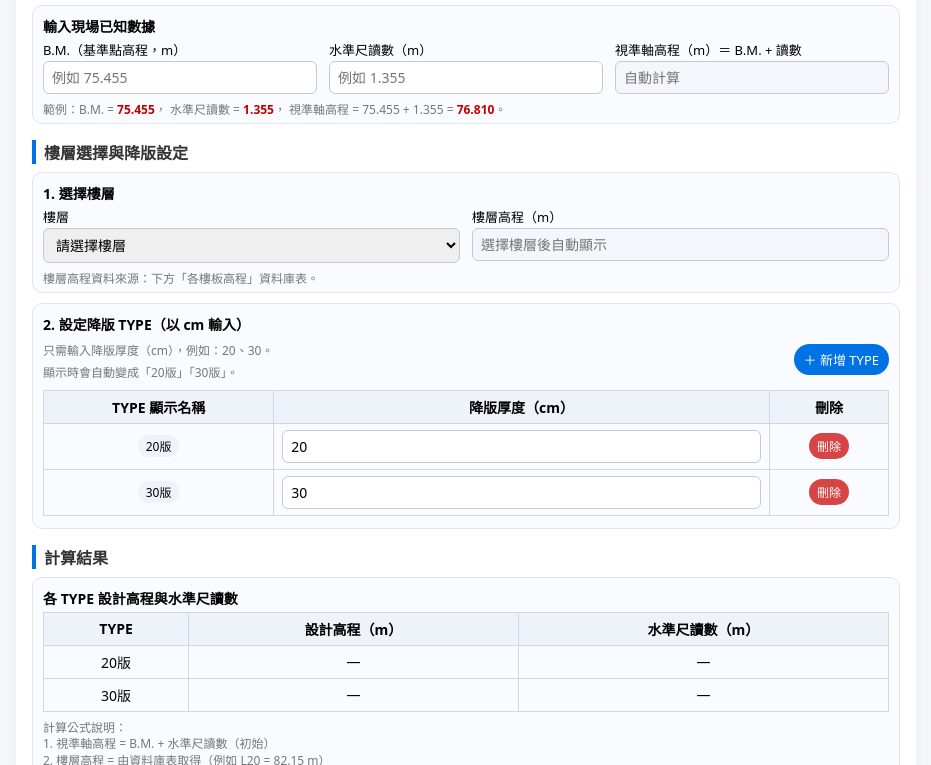
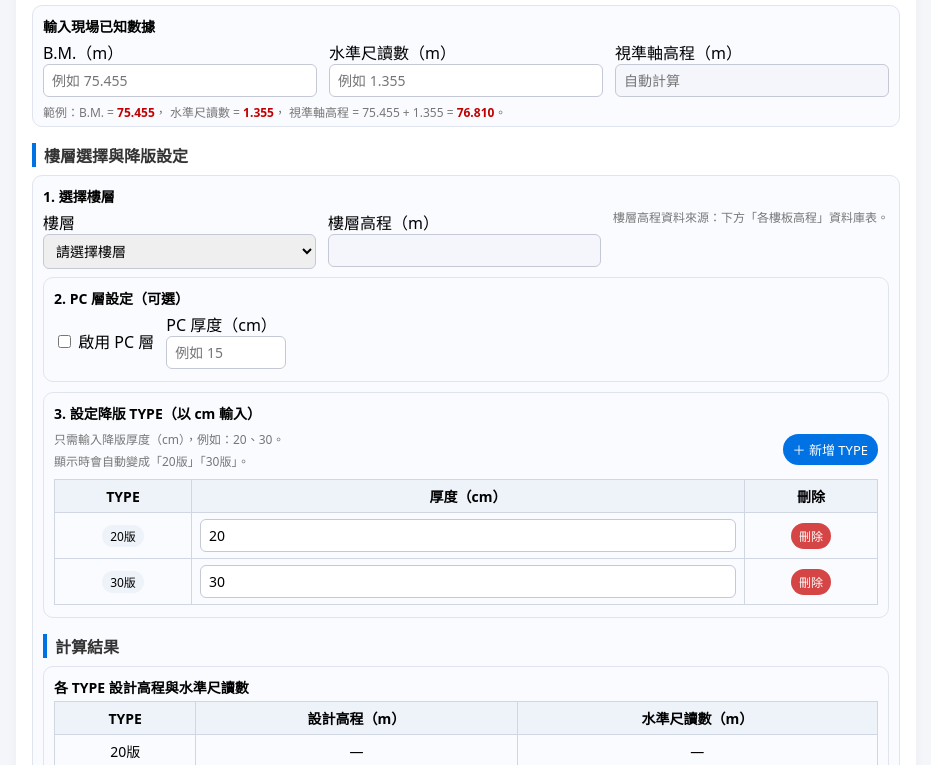
Before and after one commit to dollosc/Template-Elevation-Computer, a plain HTML site: page index.html in a window 1280 px wide. Shown: the part 113-878 px from the top of the page, without its empty margins (174-1105 px from the left). Drawn offline with Linux system fonts and the light colour scheme.

Commit message:
Add files via upload

```diff
--- a/index.html
+++ b/index.html
@@ -2,253 +2,65 @@
 <html lang="zh-Hant">
 <head>
 <meta charset="UTF-8" />
-  <title>降版高程計算 v2</title>
+<title>Floor Calc</title>
 <meta name="viewport" content="width=device-width, initial-scale=1" />
 <style>
-    * {
-      box-sizing: border-box;
-      font-family: system-ui, -apple-system, BlinkMacSystemFont, "Segoe UI",
-        "Noto Sans TC", sans-serif;
-    }
-
-    body {
-      margin: 0;
-      padding: 16px;
-      background: #f4f6fa;
-    }
-
-    .container {
-      max-width: 900px;
-      margin: 0 auto;
-      background: #ffffff;
-      border-radius: 12px;
-      padding: 16px;
-      box-shadow: 0 4px 12px rgba(0, 0, 0, 0.04);
-    }
-
-    h1 {
-      font-size: 20px;
-      margin: 0 0 12px;
-      text-align: center;
-    }
-
-    .section-title {
-      font-weight: 700;
-      margin: 16px 0 8px;
-      color: #333;
-      border-left: 4px solid #0072e3;
-      padding-left: 8px;
-      font-size: 16px;
-    }
-
-    table {
-      width: 100%;
-      border-collapse: collapse;
-      margin-bottom: 8px;
-      font-size: 14px;
-    }
-
-    th, td {
-      border: 1px solid #d0d7e2;
-      padding: 6px 8px;
-      text-align: center;
-      white-space: nowrap;
-    }
-
-    th {
-      background: #eef2f9;
-      font-weight: 600;
-    }
-
-    input[type="number"],
-    select {
-      width: 100%;
-      padding: 6px 8px;
-      border-radius: 6px;
-      border: 1px solid #c4c9d5;
-      font-size: 14px;
-    }
-
-    input[readonly] {
-      background: #f5f6fb;
-    }
-
-    .note {
-      font-size: 12px;
-      color: #777;
-      line-height: 1.4;
-    }
-
-    .btn {
-      padding: 6px 10px;
-      border-radius: 999px;
-      border: none;
-      font-size: 13px;
-      cursor: pointer;
-      background: #0072e3;
-      color: #fff;
-    }
-
-    .btn-sm {
-      padding: 4px 8px;
-      font-size: 12px;
-    }
-
-    .btn-danger {
-      background: #d64545;
-    }
-
-    .btn:active {
-      transform: scale(0.97);
-    }
-
-    .chip {
-      display: inline-block;
-      padding: 2px 8px;
-      border-radius: 999px;
-      background: #eef2f9;
-      font-size: 12px;
-    }
-
-    .field-row {
-      display: flex;
-      gap: 12px;
-      flex-wrap: wrap;
-      margin-bottom: 8px;
-    }
-
-    .field {
-      flex: 1 1 140px;
-      min-width: 0;
-    }
-
-    .field label {
-      display: block;
-      font-size: 13px;
-      margin-bottom: 2px;
-    }
-
-    .highlight {
-      color: #c00000;
-      font-weight: 600;
-    }
-
-    .card {
-      border-radius: 10px;
-      border: 1px solid #e0e4ef;
-      padding: 10px 10px 4px;
-      margin-bottom: 10px;
-      background: #fafbff;
-    }
-
-    .card-title {
-      font-size: 14px;
-      font-weight: 600;
-      margin-bottom: 4px;
-    }
-
-    .text-left {
-      text-align: left;
-    }
-
-    /* 讓表格在小螢幕可以橫向捲動 */
-    .table-wrapper {
-      width: 100%;
-      overflow-x: auto;
-    }
-
-    @media (min-width: 768px) {
-      body {
-        padding: 24px;
-      }
-      h1 {
-        font-size: 22px;
-      }
-    }
+*{box-sizing:border-box;font-family:system-ui,-apple-system,BlinkMacSystemFont,"Segoe UI","Noto Sans TC",sans-serif;}
+body{margin:0;padding:16px;background:#f4f6fa;}
+.container{max-width:900px;margin:0 auto;background:#fff;border-radius:12px;padding:16px;box-shadow:0 4px 12px rgba(0,0,0,.04);}h1{text-align:center;font-size:20px;margin-bottom:12px;}
+.section-title{font-weight:700;margin:16px 0 8px;color:#333;border-left:4px solid #0072e3;padding-left:8px;font-size:16px;}
+table{width:100%;border-collapse:collapse;font-size:14px;margin-bottom:8px;}th,td{border:1px solid #d0d7e2;padding:6px 8px;text-align:center;white-space:nowrap;}th{background:#eef2f9;font-weight:600;}
+input[type=number],select{width:100%;padding:6px 8px;border-radius:6px;border:1px solid #c4c9d5;font-size:14px;}input[readonly]{background:#f5f6fb;}
+.btn{padding:6px 10px;border-radius:999px;border:0;cursor:pointer;background:#0072e3;color:#fff;font-size:13px;}
+.btn-sm{padding:4px 8px;font-size:12px;}.btn-danger{background:#d64545;}
+.note{font-size:12px;color:#777;line-height:1.4;}.field-row{display:flex;gap:12px;flex-wrap:wrap;margin-bottom:8px;}
+.field{flex:1 1 140px;min-width:0;}.chip{display:inline-block;background:#eef2f9;padding:2px 8px;border-radius:999px;font-size:12px;}
+.table-wrapper{overflow-x:auto;width:100%;} .card{background:#fafbff;border:1px solid #e0e4ef;border-radius:10px;padding:10px 10px 4px;margin-bottom:10px;} .card-title{font-size:14px;font-weight:600;margin-bottom:4px;}.text-left{text-align:left;}.highlight{color:#c00000;font-weight:600;}
 </style>
 </head>
 <body>
 <div class="container">
-    <h1>樓板高程計算機</h1>
+<h1>Floor Calc</h1>
 
-    <!-- EL 區 -->
+<!-- EL -->
 <div class="section-title">EL</div>
 <div class="card">
 <div class="card-title">輸入現場已知數據</div>
 <div class="field-row">
-        <div class="field">
-          <label>B.M.（基準點高程，m）</label>
-          <input
-            type="number"
-            id="bmInput"
-            step="0.001"
-            placeholder="例如 75.455"
-          />
+<div class="field"><label>B.M.（m）</label><input type="number" id="bmInput" step="0.001" placeholder="例如 75.455"></div>
+<div class="field"><label>水準尺讀數（m）</label><input type="number" id="staffInput" step="0.001" placeholder="例如 1.355"></div>
+<div class="field"><label>視準軸高程（m）</label><input type="number" id="instrumentHeight" readonly placeholder="自動計算"></div>
 </div>
-        <div class="field">
-          <label>水準尺讀數（m）</label>
-          <input
-            type="number"
-            id="staffInput"
-            step="0.001"
-            placeholder="例如 1.355"
-          />
+<div class="note">範例：B.M. = <span class="highlight">75.455</span>， 水準尺讀數 = <span class="highlight">1.355</span>， 視準軸高程 = 75.455 + 1.355 = <span class="highlight">76.810</span>。</div>
 </div>
-        <div class="field">
-          <label>視準軸高程（m）＝ B.M. + 讀數</label>
-          <input
-            type="number"
-            id="instrumentHeight"
-            step="0.001"
-            readonly
-            placeholder="自動計算"
-          />
+
+<!-- 樓層 -->
+<div class="section-title">樓層選擇與降版設定</div>
+<div class="card">
+<div class="card-title">1. 選擇樓層</div>
+<div class="field-row">
+<div class="field"><label>樓層</label>
+<select id="floorSelect">
+<option value="">請選擇樓層</option>
+<option value="LB2">LB2</option><option value="LB1">LB1</option><option value="GL">GL</option>
+<option value="L10">L10</option><option value="L20">L20</option><option value="L30">L30</option>
+<option value="L40">L40</option><option value="LRF">LRF</option>
+</select></div>
+<div class="field"><label>樓層高程（m）</label><input type="number" id="floorElevation" readonly></div>
+<div class="note">樓層高程資料來源：下方「各樓板高程」資料庫表。</div>
 </div>
-      </div>
-      <div class="note">
-        範例：B.M. = <span class="highlight">75.455</span>，
-        水準尺讀數 = <span class="highlight">1.355</span>，
-        視準軸高程 = 75.455 + 1.355 = <span class="highlight">76.810</span>。
+<!-- PC 層設定 -->
+<div class="card">
+<div class="card-title">2. PC 層設定（可選）</div>
+<div class="field-row" style="align-items:center;">
+<label><input type="checkbox" id="pcEnabled"> 啟用 PC 層</label>
+<div class="field" style="max-width:120px;"><label>PC 厚度（cm）</label><input type="number" id="pcValue" step="1" placeholder="例如 15"></div>
 </div>
 </div>
 
-    <!-- 樓層 & TYPE 設定 -->
-    <div class="section-title">樓層選擇與降版設定</div>
-
+<!-- TYPE -->
 <div class="card">
-      <div class="card-title">1. 選擇樓層</div>
-      <div class="field-row">
-        <div class="field">
-          <label>樓層</label>
-          <select id="floorSelect">
-            <option value="">請選擇樓層</option>
-            <option value="LB2">LB2</option>
-            <option value="LB1">LB1</option>
-            <option value="GL">GL</option>
-            <option value="L10">L10</option>
-            <option value="L20">L20</option>
-            <option value="L30">L30</option>
-            <option value="L40">L40</option>
-            <option value="LRF">LRF</option>
-          </select>
-        </div>
-        <div class="field">
-          <label>樓層高程（m）</label>
-          <input
-            type="number"
-            id="floorElevation"
-            readonly
-            placeholder="選擇樓層後自動顯示"
-          />
-        </div>
-      </div>
-      <div class="note">
-        樓層高程資料來源：下方「各樓板高程」資料庫表。
-      </div>
-    </div>
-
-    <div class="card">
-      <div class="card-title">2. 設定降版 TYPE（以 cm 輸入）</div>
+<div class="card-title">3. 設定降版 TYPE（以 cm 輸入）</div>
 <div class="field-row" style="align-items: center;">
   <div class="field" style="flex: 1 1 auto;">
     <span class="note text-left">
@@ -258,41 +70,18 @@
   </div>
   <button class="btn" id="addTypeBtn" type="button">＋ 新增 TYPE</button>
 </div>
-
-      <div class="table-wrapper">
-        <table>
-          <thead>
-            <tr>
-              <th>TYPE 顯示名稱</th>
-              <th>降版厚度（cm）</th>
-              <th>刪除</th>
-            </tr>
-          </thead>
-          <tbody id="typeTableBody">
-            <!-- 由 JS 動態產生 -->
-          </tbody>
-        </table>
-      </div>
+<div class="table-wrapper"><table>
+<thead><tr><th>TYPE</th><th>厚度（cm）</th><th>刪除</th></tr></thead>
+<tbody id="typeTableBody"></tbody></table></div>
 </div>
 
-    <!-- 計算結果 -->
+<!-- 結果 -->
 <div class="section-title">計算結果</div>
-    <div class="card">
-      <div class="card-title">各 TYPE 設計高程與水準尺讀數</div>
-      <div class="table-wrapper">
-        <table>
-          <thead>
-            <tr>
-              <th>TYPE</th>
-              <th>設計高程（m）</th>
-              <th>水準尺讀數（m）</th>
-            </tr>
-          </thead>
-          <tbody id="resultBody">
-            <!-- 由 JS 動態產生 -->
-          </tbody>
-        </table>
-      </div>
+<div class="card"><div class="card-title">各 TYPE 設計高程與水準尺讀數</div>
+<div class="table-wrapper"><table>
+<thead><tr><th>TYPE</th><th>設計高程（m）</th><th>水準尺讀數（m）</th></tr></thead>
+<tbody id="resultBody"></tbody>
+</table></div>
 <div class="note text-left">
   計算公式說明：<br />
   1. 視準軸高程 = B.M. + 水準尺讀數（初始）<br />
@@ -302,17 +91,10 @@
   5. 水準尺讀數 = 視準軸高程 − 設計高程
 </div>
 </div>
-
-    <!-- 樓板高程資料庫（放在最下方，手機往下滑就看得到） -->
+<!-- 資料庫 -->
 <div class="section-title">各樓板高程（資料庫）</div>
-    <div class="table-wrapper">
-      <table>
-        <thead>
-          <tr>
-            <th>樓層</th>
-            <th>高程（m）</th>
-          </tr>
-        </thead>
+<div class="table-wrapper"><table>
+<thead><tr><th>樓層</th><th>高程（m）</th></tr></thead>
 <tbody>
 <tr><td>LB2</td><td data-floor="LB2">65.400</td></tr>
 <tr><td>LB1</td><td data-floor="LB1">69.150</td></tr>
@@ -322,202 +104,83 @@
 <tr><td>L30</td><td data-floor="L30">88.600</td></tr>
 <tr><td>L40</td><td data-floor="L40">98.600</td></tr>
 <tr><td>LRF</td><td data-floor="LRF">107.100</td></tr>
-        </tbody>
-      </table>
-    </div>
-    <div class="note">
-      ※ 若未來高程有變更，再麻煩私訊做修正，謝謝!
-    </div>
+</tbody></table></div>
+<div class="note">※ 若未來高程有變更，再麻煩私訊做修正，謝謝!</div>
+
 </div>
 
 <script>
-    // 樓層高程資料庫（需與下方表格一致）
-    const floorData = {
-      LB2: 65.4,
-      LB1: 69.15,
-      GL: 74.0,
-      L10: 75.2,
-      L20: 82.15,
-      L30: 88.6,
-      L40: 98.6,
-      LRF: 107.1,
-    };
+const floorData={LB2:65.4,LB1:69.15,GL:74,L10:75.2,L20:82.15,L30:88.6,L40:98.6,LRF:107.1};
+let types=[{id:1,cm:20},{id:2,cm:30}],nextTypeId=3;
 
-    // TYPE 陣列：以 cm 為單位
-    let types = [
-      { id: 1, cm: 20 },
-      { id: 2, cm: 30 },
-    ];
-    let nextTypeId = 3;
+const bmInput=document.getElementById("bmInput");
+const staffInput=document.getElementById("staffInput");
+const instrumentInput=document.getElementById("instrumentHeight");
+const floorSelect=document.getElementById("floorSelect");
+const floorElevationInput=document.getElementById("floorElevation");
+const typeTableBody=document.getElementById("typeTableBody");
+const resultBody=document.getElementById("resultBody");
+const addTypeBtn=document.getElementById("addTypeBtn");
+const pcEnabled=document.getElementById("pcEnabled");
+const pcValue=document.getElementById("pcValue");
 
-    const bmInput = document.getElementById("bmInput");
-    const staffInput = document.getElementById("staffInput");
-    const instrumentInput = document.getElementById("instrumentHeight");
-    const floorSelect = document.getElementById("floorSelect");
-    const floorElevationInput = document.getElementById("floorElevation");
-    const typeTableBody = document.getElementById("typeTableBody");
-    const resultBody = document.getElementById("resultBody");
-    const addTypeBtn = document.getElementById("addTypeBtn");
+function toNum(v){const n=parseFloat(v);return isNaN(n)?null:n;}
+function fmt(n){return n.toFixed(3);}
 
-    function toNum(value) {
-      const n = parseFloat(value);
-      return isNaN(n) ? null : n;
+function calcInstrumentHeight(){const bm=toNum(bmInput.value),s=toNum(staffInput.value);if(bm===null||s===null){instrumentInput.value="";return null;}const ih=bm+s;instrumentInput.value=fmt(ih);return ih;}
+function updateFloorElevation(){const k=floorSelect.value;if(!k||floorData[k]===undefined){floorElevationInput.value="";return null;}const e=floorData[k];floorElevationInput.value=fmt(e);return e;}
+
+function renderTypes(){typeTableBody.innerHTML="";
+types.forEach(t=>{
+let tr=document.createElement("tr");
+let td1=document.createElement("td");td1.innerHTML=`<span class="chip">${t.cm? t.cm+"版":"—"}</span>`;
+let td2=document.createElement("td");
+let inp=document.createElement("input");inp.type="number";inp.step="1";inp.value=t.cm??"";
+inp.addEventListener("input",()=>{t.cm=toNum(inp.value);calcAndRender();});
+td2.appendChild(inp);
+let td3=document.createElement("td");let btn=document.createElement("button");btn.className="btn btn-sm btn-danger";btn.textContent="刪除";
+btn.onclick=()=>{types=types.filter(x=>x.id!==t.id);renderTypes();calcAndRender();};
+td3.appendChild(btn);
+tr.appendChild(td1);tr.appendChild(td2);tr.appendChild(td3);
+typeTableBody.appendChild(tr);
+});}
+
+function renderResults(){resultBody.innerHTML="";
+const ih=toNum(instrumentInput.value);
+const fk=floorSelect.value;
+const fe=fk?floorData[fk]:null;
+
+if(types.length===0){resultBody.innerHTML='<tr><td colspan="3">尚未設定 TYPE</td></tr>';return;}
+
+const pcOn=pcEnabled.checked;
+const pc=toNum(pcValue.value);
+
+types.forEach(t=>{
+let tr=document.createElement("tr");
+let tdT=document.createElement("td");tdT.textContent=t.cm? t.cm+"版":"—";
+let tdD=document.createElement("td");let tdS=document.createElement("td");
+if(ih===null||fe===null||t.cm===null){tdD.textContent="—";tdS.textContent="—";}else{
+let total=t.cm;
+if(pcOn && pc!==null) total+=pc;
+let design=fe-(total/100);
+let staff=ih-design;
+tdD.textContent=fmt(design);
+tdS.textContent=fmt(staff);
 }
+tr.appendChild(tdT);tr.appendChild(tdD);tr.appendChild(tdS);
+resultBody.appendChild(tr);
+});}
 
-    function fmt(n) {
-      return n.toFixed(3);
-    }
+function calcAndRender(){calcInstrumentHeight();updateFloorElevation();renderResults();}
 
-    function calcInstrumentHeight() {
-      const bm = toNum(bmInput.value);
-      const s = toNum(staffInput.value);
+bmInput.oninput=calcAndRender;
+staffInput.oninput=calcAndRender;
+floorSelect.onchange=calcAndRender;
+pcEnabled.onchange=calcAndRender;
+pcValue.oninput=calcAndRender;
+addTypeBtn.onclick=()=>{types.push({id:nextTypeId++,cm:null});renderTypes();renderResults();};
 
-      if (bm === null || s === null) {
-        instrumentInput.value = "";
-        return null;
-      }
-
-      const ih = bm + s;
-      instrumentInput.value = fmt(ih);
-      return ih;
-    }
-
-    function updateFloorElevation() {
-      const key = floorSelect.value;
-      if (!key || floorData[key] === undefined) {
-        floorElevationInput.value = "";
-        return null;
-      }
-      const elev = floorData[key];
-      floorElevationInput.value = fmt(elev);
-      return elev;
-    }
-
-    function renderTypes() {
-      typeTableBody.innerHTML = "";
-      types.forEach((t) => {
-        const tr = document.createElement("tr");
-
-        // TYPE 顯示名稱
-        const tdName = document.createElement("td");
-        const label = document.createElement("span");
-        label.className = "chip";
-        label.textContent =
-          t.cm !== null && t.cm !== undefined && t.cm !== ""
-            ? `${t.cm}版`
-            : "—";
-        tdName.appendChild(label);
-
-        // 厚度輸入（cm）
-        const tdCm = document.createElement("td");
-        const input = document.createElement("input");
-        input.type = "number";
-        input.step = "1";
-        input.placeholder = "cm";
-        if (t.cm !== null && t.cm !== undefined) {
-          input.value = t.cm;
-        }
-        input.addEventListener("input", () => {
-          const val = toNum(input.value);
-          // 允許負數 / 空值，所以只要不是 NaN 就寫入；NaN 則保持 null
-          t.cm = val;
-          renderTypes(); // 更新 TYPE 顯示名稱
-          calcAndRender(); // 重新計算結果
-        });
-        tdCm.appendChild(input);
-
-        // 刪除按鈕
-        const tdDel = document.createElement("td");
-        const btn = document.createElement("button");
-        btn.type = "button";
-        btn.className = "btn btn-sm btn-danger";
-        btn.textContent = "刪除";
-        btn.addEventListener("click", () => {
-          types = types.filter((x) => x.id !== t.id);
-          renderTypes();
-          calcAndRender();
-        });
-        tdDel.appendChild(btn);
-
-        tr.appendChild(tdName);
-        tr.appendChild(tdCm);
-        tr.appendChild(tdDel);
-
-        typeTableBody.appendChild(tr);
-      });
-    }
-
-    function renderResults() {
-      resultBody.innerHTML = "";
-
-      const ih = toNum(instrumentInput.value);
-      const floorKey = floorSelect.value;
-      const floorElev =
-        floorKey && floorData[floorKey] !== undefined
-          ? floorData[floorKey]
-          : null;
-
-      types.forEach((t) => {
-        const tr = document.createElement("tr");
-        const tdType = document.createElement("td");
-        const tdDesign = document.createElement("td");
-        const tdStaff = document.createElement("td");
-
-        tdType.textContent =
-          t.cm !== null && t.cm !== undefined && t.cm !== ""
-            ? `${t.cm}版`
-            : "—";
-
-        if (ih === null || floorElev === null || t.cm === null) {
-          tdDesign.textContent = "—";
-          tdStaff.textContent = "—";
-        } else {
-          // cm → m
-          const dropM = t.cm / 100;
-          const designElev = floorElev - dropM;
-          const staffReading = ih - designElev;
-
-          tdDesign.textContent = fmt(designElev);
-          tdStaff.textContent = fmt(staffReading);
-        }
-
-        tr.appendChild(tdType);
-        tr.appendChild(tdDesign);
-        tr.appendChild(tdStaff);
-        resultBody.appendChild(tr);
-      });
-
-      // 若沒有任何 TYPE，顯示一列提示
-      if (types.length === 0) {
-        const trEmpty = document.createElement("tr");
-        const td = document.createElement("td");
-        td.colSpan = 3;
-        td.textContent = "目前沒有設定任何 TYPE，請先新增。";
-        trEmpty.appendChild(td);
-        resultBody.appendChild(trEmpty);
-      }
-    }
-
-    function calcAndRender() {
-      calcInstrumentHeight();
-      updateFloorElevation();
-      renderResults();
-    }
-
-    // 事件綁定
-    bmInput.addEventListener("input", calcAndRender);
-    staffInput.addEventListener("input", calcAndRender);
-    floorSelect.addEventListener("change", calcAndRender);
-
-    addTypeBtn.addEventListener("click", () => {
-      types.push({ id: nextTypeId++, cm: null });
-      renderTypes();
-      renderResults();
-    });
-
-    // 初始化
-    renderTypes();
-    renderResults();
+renderTypes();renderResults();
 </script>
 </body>
 </html>
```
Lines whose indentation alone changed are shown as unchanged.
